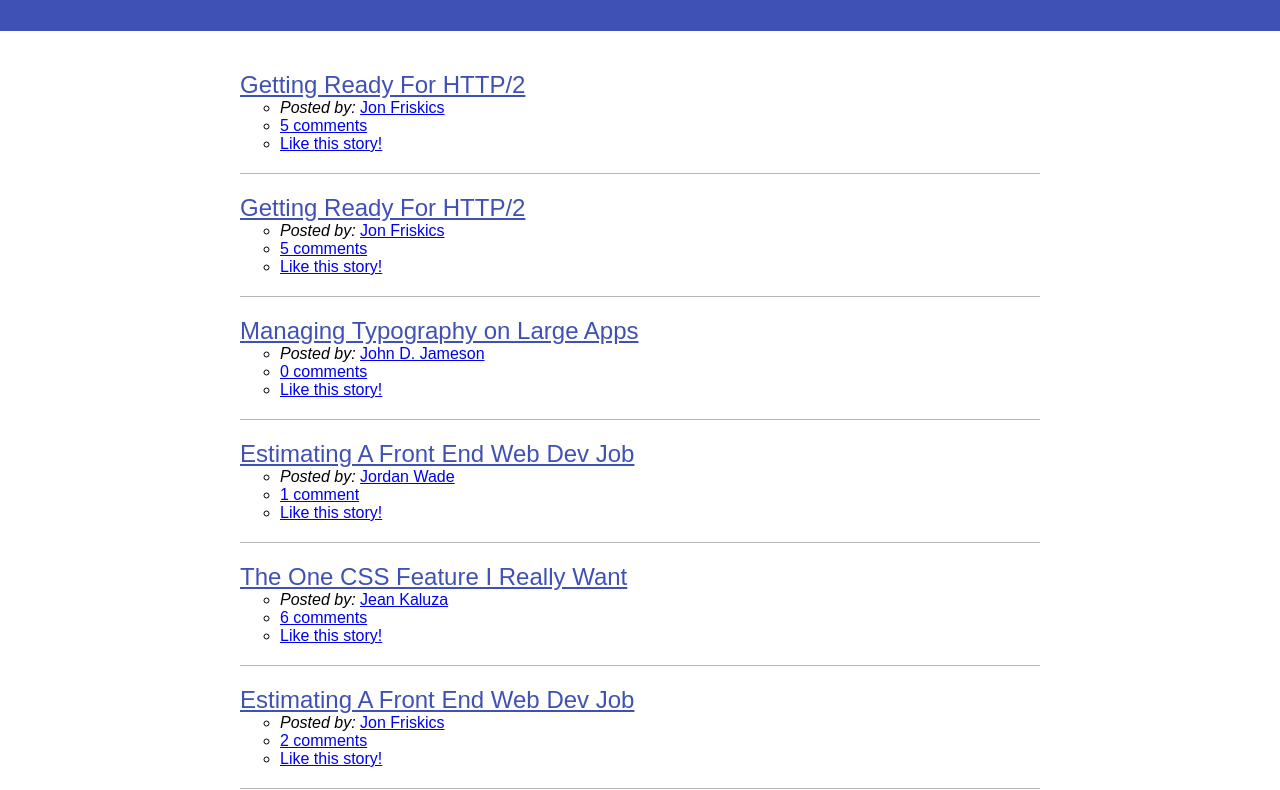
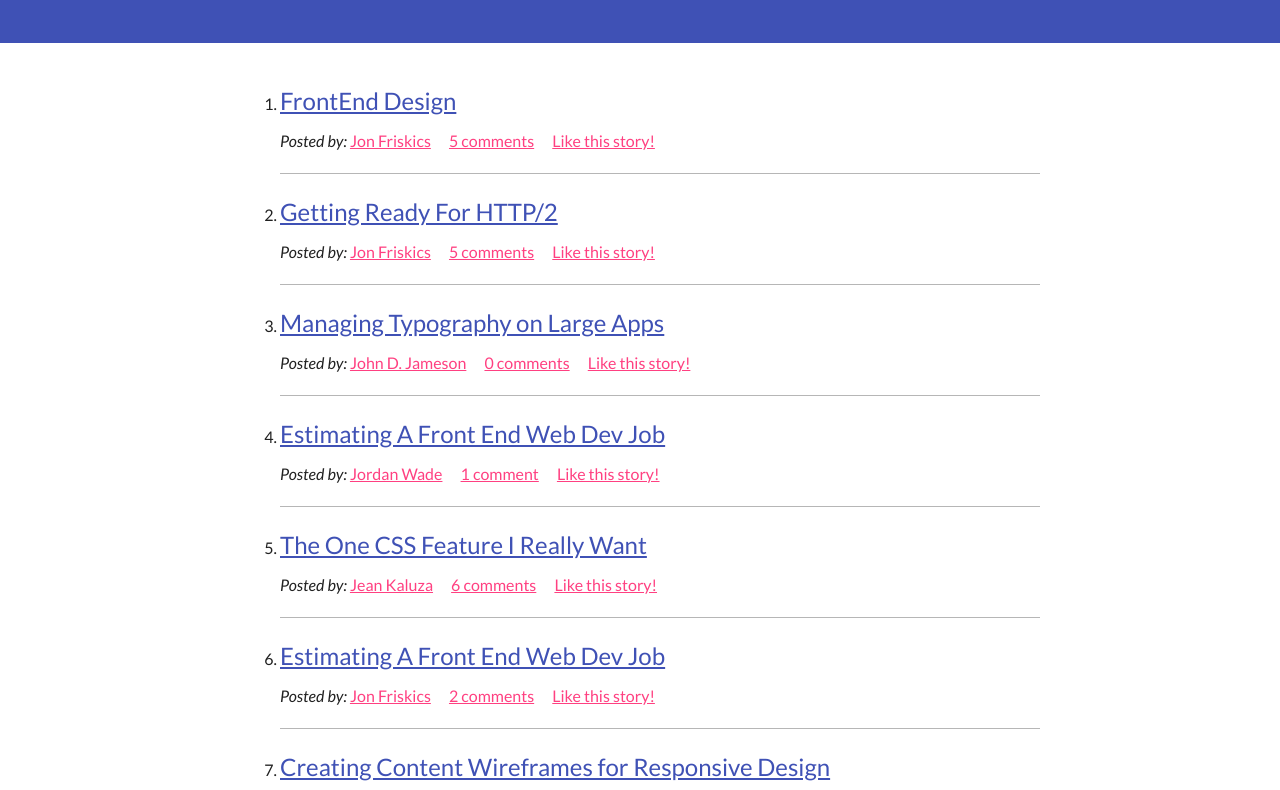
Before and after one commit to Matt-La/FrontEndNewsScreenCst, a plain HTML site: page index.html in a window 1280 px wide. Shown: the part 116-906 px from the top of the page. Drawn offline with Linux system fonts and the light colour scheme.

Commit message:
style news meta

```diff
--- a/index.html
+++ b/index.html
@@ -3,6 +3,8 @@
 	<head>
 		<title>Front-end News</title>
 		<meta chrset='utf-8'></meta>
+		<link href='https://fonts.googleapis.com/css?family=Montserrat:400,700' rel='stylesheet' type='text/css'>
+		<link href='https://fonts.googleapis.com/css?family=Lato:400,400italic' rel='stylesheet' type='text/css'>
 		<link rel="stylesheet" href="normalize.css" />
 		<link rel="stylesheet" href="main.css" />
 	</head>
@@ -18,7 +20,7 @@
 			<div class="container">
 				<ol class="news">
 					<li class='news-item'>
-			            <a class='news-link' href='#'>Getting Ready For HTTP/2</a>
+			            <a class='news-link' href='#'>FrontEnd Design</a>
 			            <ul class='news-meta'>
 			              <li class='news-meta-item'>
 			                <em>Posted by:</em>
--- a/main.css
+++ b/main.css
@@ -22,7 +22,10 @@
 ----------------------------*/
 
 body {
-
+	color: #212121;
+	font-family: 'Lato', sans-serif;
+	font-size: 16px;
+	line-height: 1.5;
 
 }
 
@@ -31,7 +34,7 @@ h1, h2, h3, h4, h5, h6 {
 
 }
 
-ol {
+ol ul{
 
 	margin: 0;
 	padding: 0;
@@ -45,9 +48,19 @@ p {
 }
 
 a {
+	color: #ff4081;
+}
+
+a:hover {
+	color: #212121;
+}
+
+a:focus {
+
+}
 
 
-}
+
 
 /* ---------------------------
 
@@ -90,7 +103,13 @@ a {
 
 .news-link {
 	color: #3f51b5;
+	display: block;
 	font-size: 24px;
+	margin-bottom: 10px;
+}
+.news-meta-item {
+	display: inline;
+	margin-right: 15px;
 }
 
 /* ---------------------------
```
Also changed, not shown: 1l032mqb.hbj.txt (deleted).
